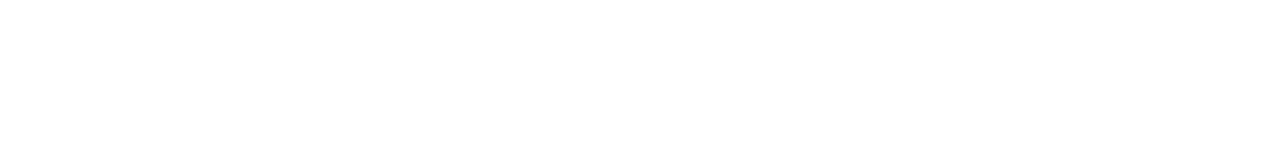
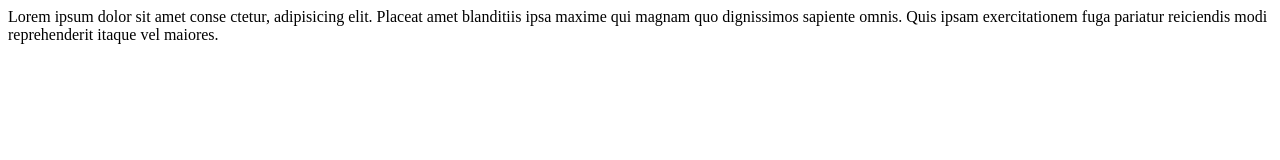
Before and after one commit to marco-antonio0/miPrimerRepositorio, a plain HTML site: page index.html in a window 1280 px wide. Drawn offline with Linux system fonts and the light colour scheme.

Commit message:
se agrego css

```diff
--- a/index.html
+++ b/index.html
@@ -7,6 +7,8 @@
     <title>git / github</title>
 </head>
 <body>
-
+    Lorem ipsum dolor sit amet conse ctetur, adipisicing elit. Placeat amet blanditiis ipsa maxime qui
+    magnam quo dignissimos sapiente omnis. Quis ipsam exercitationem fuga pariatur reiciendis modi
+    reprehenderit itaque vel maiores.
 </body>
 </html>
--- /dev/null
+++ b/style.css
@@ -0,0 +1,5 @@
+*{
+    margin: 0;
+    padding: 0;
+    box-sizing: border-box;
+}
```
